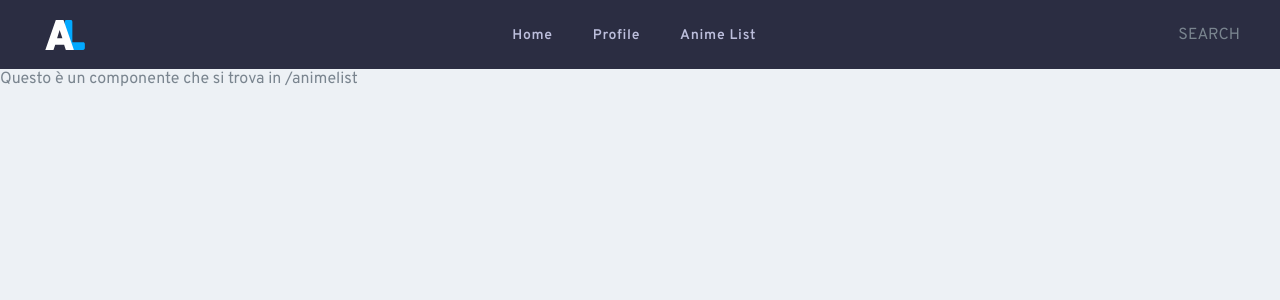
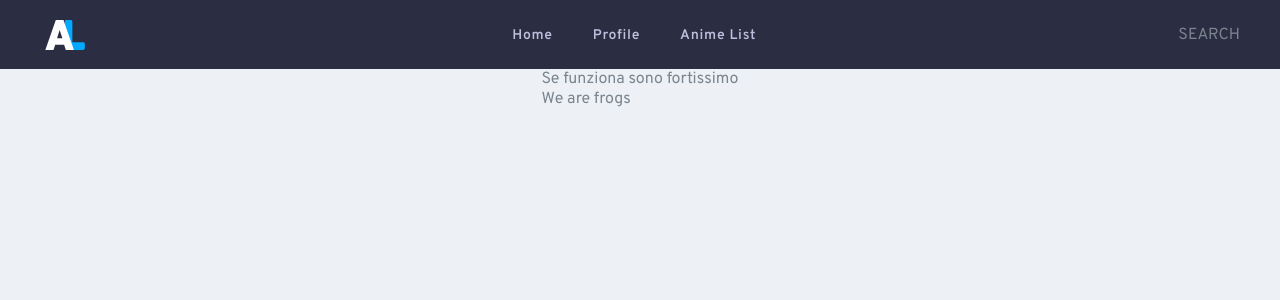
Before and after one commit to GIMMI42PIASTRATO/Anime-List, a React (Vite) app in the folder front-end/: page /animelist in a window 1280 px wide. Shown: the top 300 px of the page. Built offline with nearby package versions, Linux system fonts and the light colour scheme.

Commit message:
Add PageContent component to AnimeList  and Home pages

```diff
--- /dev/null
+++ b/front-end/src/components/PageContent/PageContent.jsx
@@ -0,0 +1,9 @@
+import style from "./pageContent.module.css";
+
+export default function PageContent({ children }) {
+    return (
+        <div className={style.pageContent}>
+            <div className={style.container}>{children}</div>
+        </div>
+    );
+}
--- /dev/null
+++ b/front-end/src/components/PageContent/pageContent.module.css
@@ -0,0 +1,15 @@
+.pageContent {
+    display: flex;
+    flex-direction: column;
+    align-items: center;
+}
+
+.container {
+    display: flex;
+    flex-direction: column;
+    box-sizing: border-box;
+    max-width: 1520px;
+    min-width: 320px;
+    padding-left: 100px;
+    padding-right: 100px;
+}
--- a/front-end/src/pages/animeList/AnimeList.jsx
+++ b/front-end/src/pages/animeList/AnimeList.jsx
@@ -1,3 +1,12 @@
+import PageContent from "../../components/PageContent/PageContent";
+
 export default function AnimeList() {
-    return <div>Questo è un componente che si trova in /animelist</div>;
+    return (
+        <>
+            <PageContent>
+                <div>Se funziona sono fortissimo</div>
+                <div>We are frogs</div>
+            </PageContent>
+        </>
+    );
 }
--- a/front-end/src/pages/home/Home.jsx
+++ b/front-end/src/pages/home/Home.jsx
@@ -4,6 +4,7 @@ import getSeasonal from "../../data/getTrendingNow";
 import MediaCard from "../../components/mediaCard/MediaCard";
 import { v4 as uuidv4 } from "uuid";
 import { useRef } from "react";
+import PageContent from "../../components/PageContent/PageContent";
 
 export default function Home() {
     const [data, setData] = useState([]);
@@ -51,8 +52,7 @@ export default function Home() {
 
     return (
         <>
-            <div className={style.pageContent}>
-                <div className={style.container}>
+            <PageContent>
                 <div className={style.filterWrap}>
                     filter prova prova prova prova prova prova prova prova
                 </div>
@@ -76,8 +76,7 @@ export default function Home() {
                         )}
                     </div>
                 </div>
-                </div>
-            </div>
+            </PageContent>
             <div ref={bottomRef}></div>
         </>
     );
```
Lines whose indentation alone changed are shown as unchanged.
